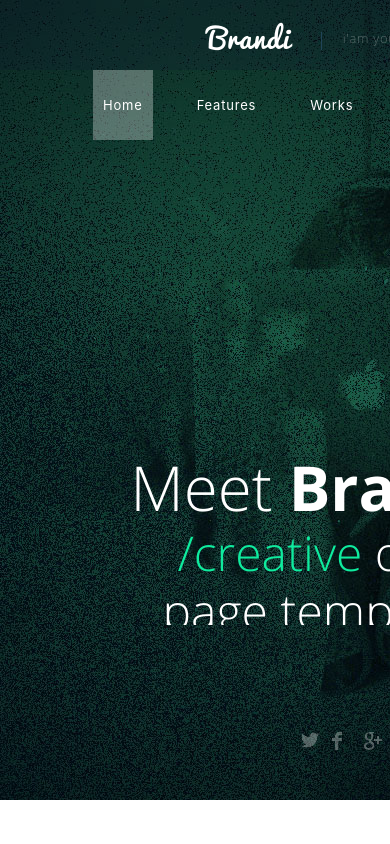
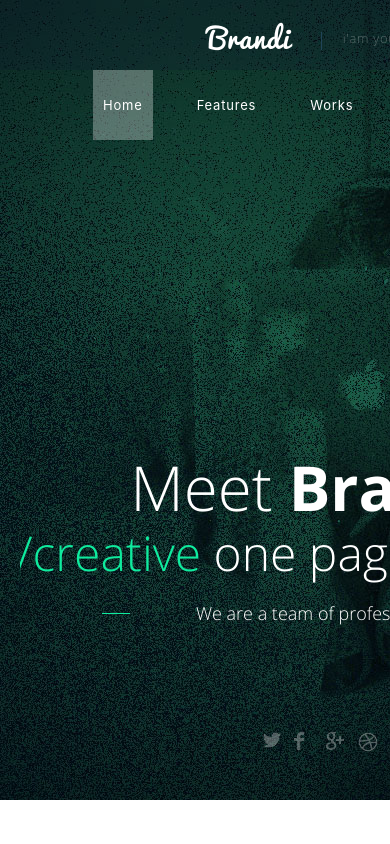
Before and after one commit to thePostas/brandi, a website: page app/index.html in a window 390 px wide. Shown: the top 844 px of the page. Drawn offline with nearby package versions, Linux system fonts and the light colour scheme.

Commit message:
header fixes

```diff
--- a/app/less/_header.less
+++ b/app/less/_header.less
@@ -43,9 +43,10 @@
       height: 100%;
       &-content {
         overflow: hidden;
+        min-width: 600px;
         max-width: 60%;
-        max-height: 300px;
-        margin-bottom: 175px;
+        max-height: 400px;
+        margin-bottom: 75px;
         &-box {
           text-align: center;
           font-family: OpenSansLight;
@@ -72,7 +73,7 @@
             &:before {
               position: absolute;
               top: 50%;
-              left: 115px;
+              left: 152px;
               content: '';
               width: 28px;
               border-bottom: 1px solid #0feb9e;
@@ -80,13 +81,13 @@
                 left: 50px;
               }
               @media screen and (max-width: 700px) {
-                left: 20px;
+                left: 80px;
               }
             }
             &:after {
               position: absolute;
               top: 50%;
-              right: 110px;
+              right: 150px;
               content: '';
               width: 28px;
               border-bottom: 1px solid #0feb9e;
@@ -94,7 +95,7 @@
                 right: 50px;
               }
               @media screen and (max-width: 700px) {
-                right: 20px;
+                right: 80px;
               }
             }
           }
@@ -226,6 +227,9 @@
   position: absolute;
   left: 46%;
   bottom: 48px;
+  @media screen and (max-width: 640px) {
+    left: 40%;
+  }
   &__list{
     display: flex;
     &-item {
```
Also changed, not shown: app/css/main.css.
